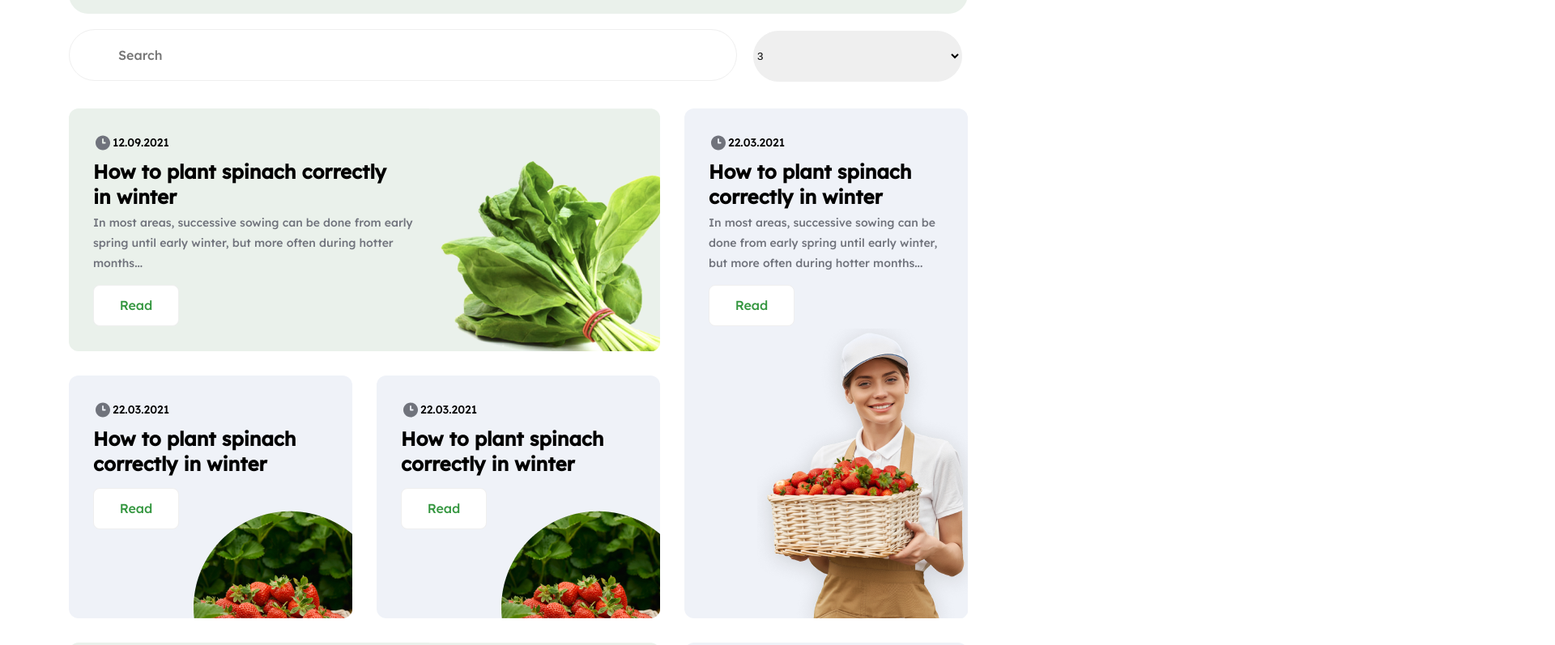
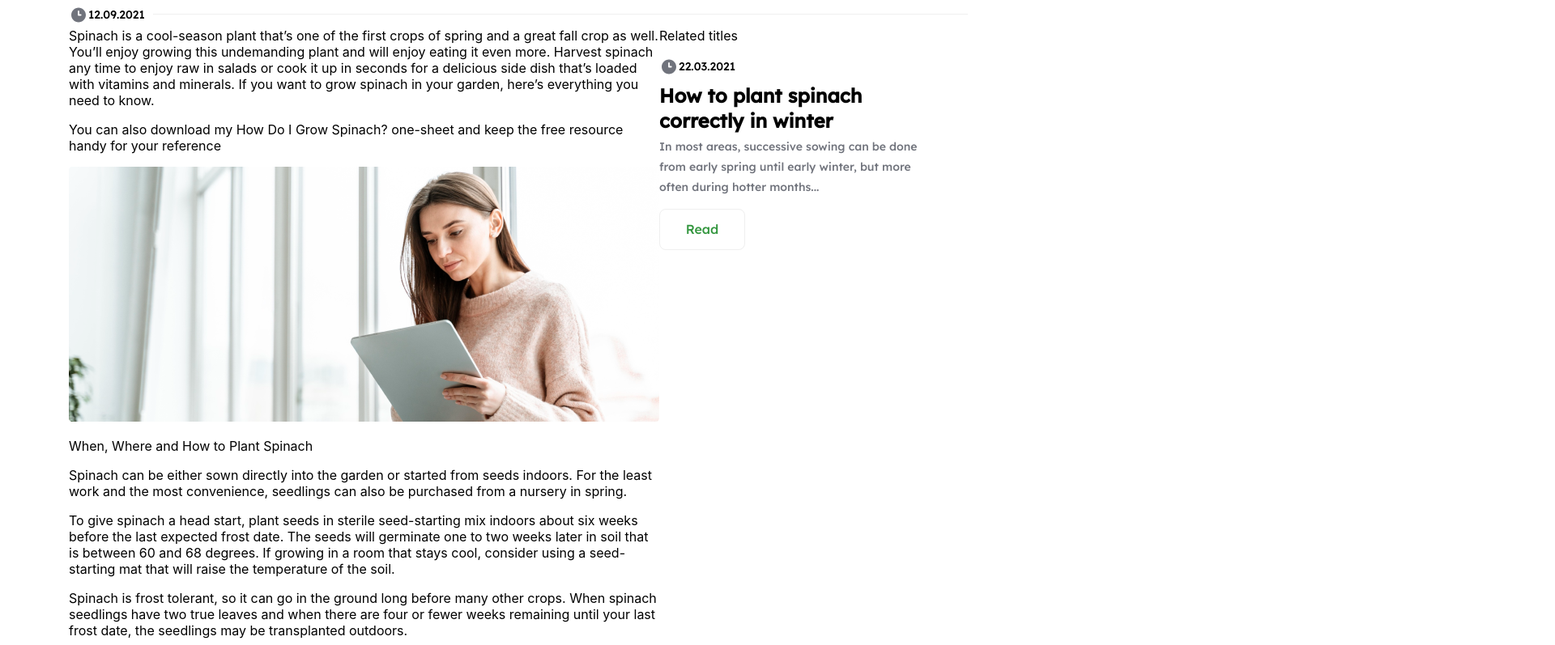
Before and after one commit to IvanVideo/Seedra, a React (Create React App) app: page / in a window 1280 px wide. Shown: the part 340-1137 px from the top of the page at 81% size, 1920 px wide, since content can reach past the window. Built offline with nearby package versions, Linux system fonts and the light colour scheme.

Commit message:
build: делаю страницу топика

```diff
--- a/src/components/App/App.js
+++ b/src/components/App/App.js
@@ -10,6 +10,7 @@ import Slider from '../Slider/Slider';
 import Recommendations from '../Recommendations/Recommendations';
 import Footer from '../Footer/Footer';
 import BlogPage from '../BlogPage/BlogPage';
+import Topic from '../Topic/Topic';
 
 
 function App() {
@@ -17,8 +18,10 @@ function App() {
     <div>
       <Header />
       <Routes>
-        <Route path='/' element={<BlogPage /> }>
-        {/* <Bunner />
+        <Route path='/' element={<Topic />}>
+
+        {/* <BlogPage />
+        <Bunner />
         <Publicity />
         <Products />
         <Blog />
--- /dev/null
+++ b/src/components/Topic/Topic.css
@@ -0,0 +1,24 @@
+.topic__conteiner {
+    width: 1110px;
+    margin: 0 auto;
+}
+
+.topic__main {
+    position: relative;
+    margin-top: 32px;
+    border-top: 1px solid #EFEFEF;
+    display: flex;
+}
+
+.topic__time {
+    position: absolute;
+    display: flex;
+    background-color: #fff;
+    padding-right: 10px;
+    top: -12px;
+}
+
+.topic__item {
+    width: 350px;
+    height: 630px;
+}
--- /dev/null
+++ b/src/components/Topic/Topic.js
@@ -0,0 +1,53 @@
+import './Topic.css';
+import clock from '../../img/clock.svg';
+import task from '../../img/task.png';
+import girl from '../../img/girl.png';
+import { Link } from "react-router-dom";
+
+function Topic() {
+    return (
+        <section>
+            <div className='topic__conteiner'>
+                <div className='blogPage__box'>
+                    <h1 className='blogPage__title'>Welcome to our blog</h1>
+                    <p className='blogPage__subtitle'>Here you can find a lot of interesting and useful information that you need in gardening and creating a beautiful garden</p>
+                </div>
+                <div className='topic__main'>
+                    <div className='topic__time'>
+                        <img src={clock} />
+                        <p className='item__date'>12.09.2021</p>
+                    </div>
+                    <div>
+                        <p>Spinach is a cool-season plant that’s one of the first crops of spring and a great fall crop as well. You’ll enjoy growing this undemanding plant and will enjoy eating it even more. Harvest spinach any time to enjoy raw in salads or cook it up in seconds for a delicious side dish that’s loaded with vitamins and minerals. If you want to grow spinach in your garden, here’s everything you need to know.</p>
+                        <p>You can also download my How Do I Grow Spinach? one-sheet and keep the free resource handy for your reference</p>
+                        <img src={task} />
+                        <p>When, Where and How to Plant Spinach</p>
+                        <p>Spinach can be either sown directly into the garden or started from seeds indoors. For the least work and the most convenience, seedlings can also be purchased from a nursery in spring.</p>
+                        <p>To give spinach a head start, plant seeds in sterile seed-starting mix indoors about six weeks before the last expected frost date. The seeds will germinate one to two weeks later in soil that is between 60 and 68 degrees. If growing in a room that stays cool, consider using a seed-starting mat that will raise the temperature of the soil.</p>
+                        <p>Spinach is frost tolerant, so it can go in the ground long before many other crops. When spinach seedlings have two true leaves and when there are four or fewer weeks remaining until your last frost date, the seedlings may be transplanted outdoors.</p>
+                        <p>Seeds can be planted outdoors as soon as the soil is workable in spring — about six weeks before the last expected frost — and they will germinate as the days warm.</p>
+                        <p>To germinate seeds faster and more reliably, there is a process called “priming.” A week before sowing spinach seeds indoors or out, soak seeds in room temperature water overnight or up to 24 hours. Next, place the seeds on a paper towel to air dry for one or two days. Once the seeds appear dry, place them in an airtight container and store the container in a cool place. The seeds will have soaked up and retained enough water to stimulate the first stages of germination. Wait at least five days, but no more than seven, and sow the seeds.</p>
+                        <p>Primed spinach seeds will germinate both faster and more uniformly: In about five days, the grass-like seedlings will emerge.</p>
+                    </div>
+                    <div>
+                        <p>Related titles</p>
+                        <div className='blog__items'>
+                            <div className='blog__item'>
+                                <div className='item__time'>
+                                    <img src={clock} />
+                                    <p className='item__date'>22.03.2021</p>
+                                </div>
+                                <p className='item__title'>How to plant spinach correctly in winter</p>
+                                <p className='item__about'>In most areas, successive sowing can be done from early spring until early winter, but more often during hotter months...</p>
+                                <Link to='#'><button className='item__button'>Read</button></Link>
+                                <img src={girl} className='item__img-2' />
+                            </div>
+                        </div>
+                    </div>
+                </div>
+            </div>
+        </section>
+    );
+}
+
+export default Topic;
```
Also changed, not shown: src/img/task.png (added).
